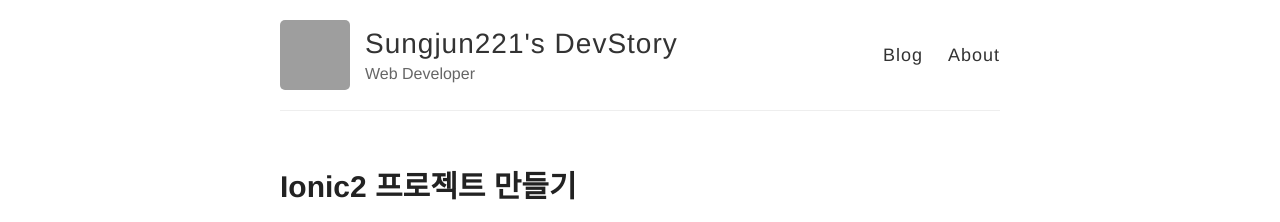
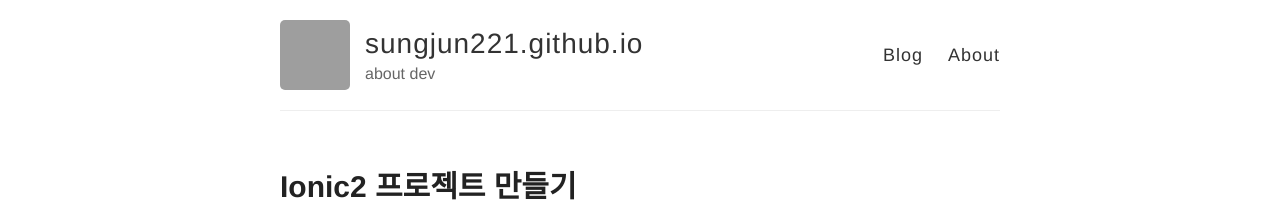
Before and after one commit to sungjun221/sungjun221.github.io, a Jekyll site: the page built from _posts/2017-02-20-ionic2-install.markdown, in a window 1280 px wide. Shown: the top 222 px of the page. Built offline with Jekyll 4.4.1, drawn with Linux system fonts in a browser that asks for light colours; grey boxes are pictures that could not be loaded.

```diff
--- a/_config.yml
+++ b/_config.yml
@@ -3,10 +3,10 @@
 #
 
 # Name of your site (displayed in the header)
-name: Sungjun221's DevStory
+name: sungjun221.github.io
 
 # Short bio or description (displayed in the header)
-description: Web Developer
+description: about dev
 
 # URL of your avatar or profile pic (you could use your GitHub profile pic)
 avatar: https://avatars0.githubusercontent.com/u/4060030?v=3&s=460
--- a/_posts/2017-02-19-using-ionic2-firebase3-intro.markdown
+++ b/_posts/2017-02-19-using-ionic2-firebase3-intro.markdown
@@ -2,7 +2,7 @@
 layout: post
 title:  "Ionic2 + Firebase3로 빠르게 나만의 앱 만들기"
 date:   2017-02-19 12:56:00 +0900
-categories: ionic
+categories: ionic angular firebase javascript
 ---
 
 개발자라면 나만의 앱을 하나씩 가지고 싶은 마음이 있을 겁니다.
--- a/_posts/2017-02-20-ionic2-install.markdown
+++ b/_posts/2017-02-20-ionic2-install.markdown
@@ -2,7 +2,7 @@
 layout: post
 title:  "Ionic2 프로젝트 만들기"
 date:   2017-02-20 12:56:00 +0900
-categories: ionic
+categories: ionic angular javascript
 ---
 
 이번엔 ionic2를 설치해보고 실제 화면을 띄워보겠습니다.
```
